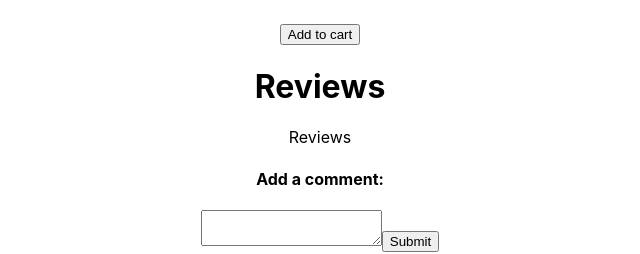
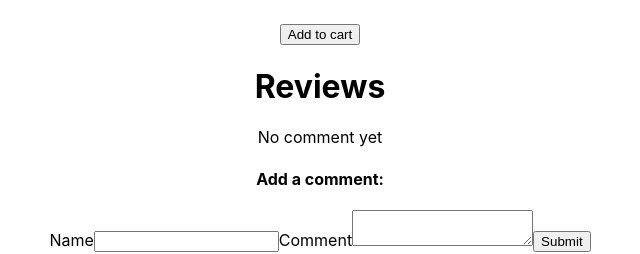
Before and after one commit to morantaf/shmamazon-project, a React (Create React App) app: page /product/10 in a window 1280 px wide. Shown: the part 565-819 px from the top of the page, without its empty margins (320-960 px from the left). Built offline with nearby package versions, Linux system fonts and the light colour scheme; data requests are answered from the project's data file.

Commit message:
Added Review Section + functionalities

```diff
--- a/package.json
+++ b/package.json
@@ -13,6 +13,7 @@
     "react-router-dom": "^5.1.2",
     "react-scripts": "3.4.0",
     "redux": "^4.0.5",
+    "redux-form": "^8.3.0",
     "redux-thunk": "^2.3.0"
   },
   "scripts": {
--- a/src/component/ProductPage.js
+++ b/src/component/ProductPage.js
@@ -13,6 +13,7 @@ class ProductPage extends Component {
   render() {
     const product = this.props.product;
 
+    const productId = this.props.match.params.id;
     if (!product) {
       return <div>Loading...</div>;
     }
@@ -33,7 +34,16 @@ class ProductPage extends Component {
         </div>
         <div>
           <h1>Reviews</h1>
-          <Reviews />
+          {this.props.productReviews.length === 0
+            ? "No comment yet"
+            : this.props.productReviews.map(review => {
+                console.log("render review:", review);
+
+                return (
+                  <Reviews name={review.customerName} comment={review.review} />
+                );
+              })}
+
           <ReviewForm />
         </div>
       </div>
@@ -43,7 +53,8 @@ class ProductPage extends Component {
 
 function mapStateToProps(reduxState) {
   return {
-    product: reduxState.products.selectedProduct
+    product: reduxState.products.selectedProduct,
+    productReviews: reduxState.reviews.productReviews
   };
 }
 
--- a/src/component/ReviewForm.js
+++ b/src/component/ReviewForm.js
@@ -1,26 +1,50 @@
 import React, { Component } from "react";
 import { connect } from "react-redux";
+import { setReview } from "../store/actions/reviews";
 
 class ReviewForm extends Component {
   state = {
-    value: ""
+    comment: "",
+    name: ""
   };
 
-  handleChange(event) {
-    console.log(event.target.value);
-  }
+  handleCommentChange = event => {
+    this.setState({
+      comment: event.target.value
+    });
+  };
 
-  handleSubmit(event) {
+  handleNameChange = event => {
+    this.setState({
+      name: event.target.value
+    });
+  };
+
+  handleSubmit = event => {
     event.preventDefault();
-    alert("Un essai a été envoyé : " + this.state.value);
-  }
+    this.props.dispatch(setReview(this.state.comment, this.state.name));
+  };
 
   render() {
     return (
       <div>
-        <form>
+        <form onSubmit={this.handleSubmit}>
           <h4>Add a comment:</h4>
-          <textarea value={this.state.value} onChange={this.handleChange} />
+          <label>
+            Name
+            <input
+              type="text"
+              value={this.state.name}
+              onChange={this.handleNameChange}
+            />
+          </label>
+          <label>
+            Comment
+            <textarea
+              value={this.state.comment}
+              onChange={this.handleCommentChange}
+            />
+          </label>
           <input type="submit" value="Submit" />
         </form>
       </div>
@@ -32,8 +56,4 @@ function mapStateToProps(reduxState) {
   return {};
 }
 
-function mapDispatchToProps() {
-  return {};
-}
-
-export default connect(mapStateToProps, mapDispatchToProps)(ReviewForm);
+export default connect(mapStateToProps)(ReviewForm);
--- a/src/component/Reviews.js
+++ b/src/component/Reviews.js
@@ -3,7 +3,12 @@ import { connect } from "react-redux";
 
 class Reviews extends Component {
   render() {
-    return <div>Reviews</div>;
+    return (
+      <div>
+        <p>{this.props.name} Says: </p>
+        <p>{this.props.comment}</p>
+      </div>
+    );
   }
 }
 
--- a/src/store/actions/reviews.js
+++ b/src/store/actions/reviews.js
@@ -0,0 +1,9 @@
+export function setReview(review, customerName) {
+  return {
+    type: "STORE_REVIEW",
+    payload: {
+      customerName: customerName,
+      review: review
+    }
+  };
+}
--- a/src/store/reducers/reviews.js
+++ b/src/store/reducers/reviews.js
@@ -1,7 +1,18 @@
-const initialState = {};
+const initialState = {
+  productReviews: []
+};
 
 export default function reviewsReducer(state = initialState, action) {
   switch (action.type) {
+    case "STORE_REVIEW": {
+      return {
+        ...state,
+        productReviews: state.productReviews.concat({
+          customerName: action.payload.customerName,
+          review: action.payload.review
+        })
+      };
+    }
     default: {
       return state;
     }
--- a/src/store/reducers/rootReducer.js
+++ b/src/store/reducers/rootReducer.js
@@ -4,16 +4,7 @@ import productsReducer from "./products.js";
 import reviewsReducer from "./reviews";
 
 export default combineReducers({
-  hello: helloReducer,
   categories: categoriesReducer,
   products: productsReducer,
   reviews: reviewsReducer
 });
-
-function helloReducer(state = "hello", action) {
-  switch (action.type) {
-    default: {
-      return state;
-    }
-  }
-}
```
Also changed, not shown: 1 other file (tests, documents, lock files or other folders).
